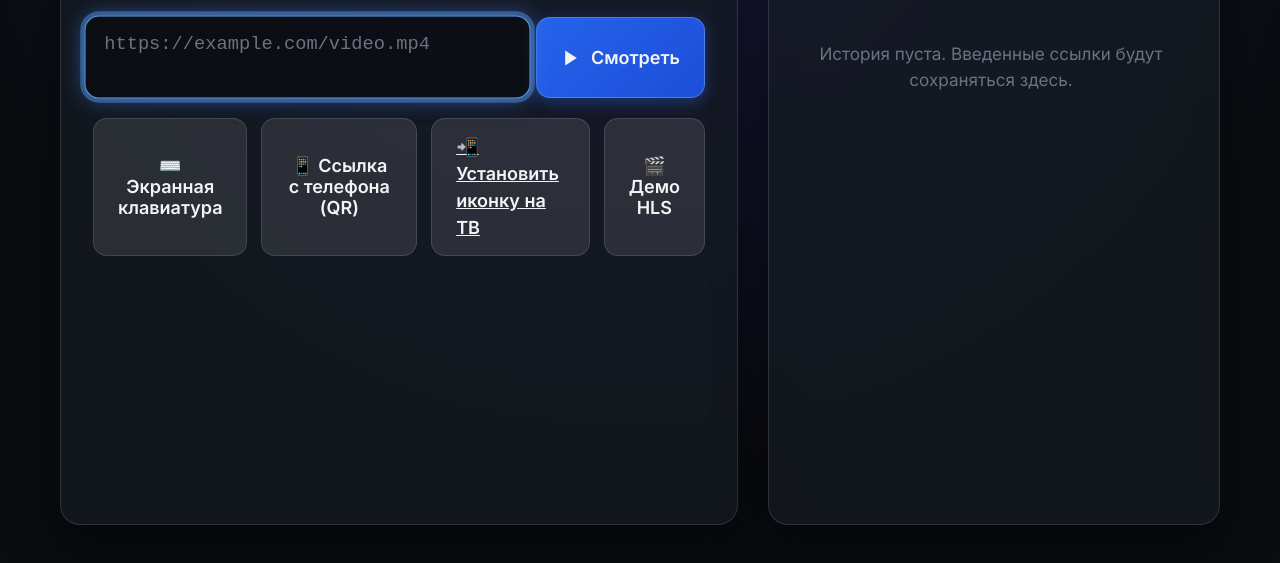
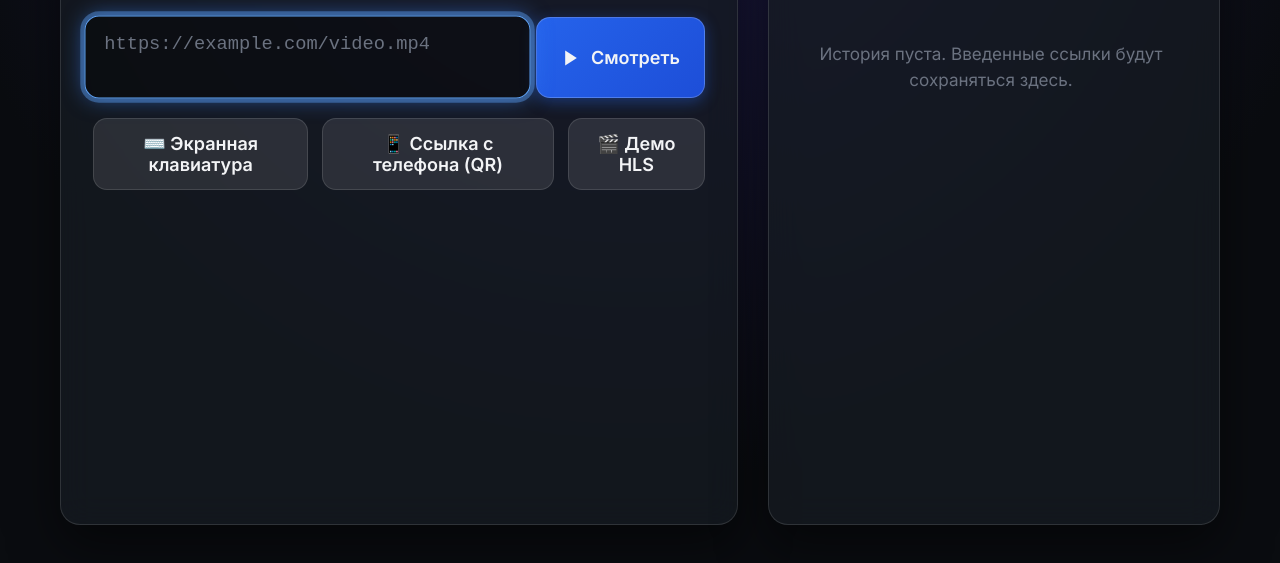
Before and after one commit to sturals/viddaplayer, a website: page index.html in a window 1280 px wide. Shown: the part 235-798 px from the top of the page. Drawn offline with nearby package versions, Linux system fonts and the light colour scheme; no server answers.

Commit message:
Remove installation button from index.html

```diff
--- a/index.html
+++ b/index.html
@@ -61,9 +61,6 @@
                         <button id="btn-qr-sync" class="btn btn-secondary focusable">
                             📱 Ссылка с телефона (QR)
                         </button>
-                        <a href="install.html" id="btn-install-link" class="btn btn-secondary focusable" title="Добавить иконку плеера на рабочий стол ТВ">
-                            📲 Установить иконку на ТВ
-                        </a>
                         <button id="btn-paste-demo" class="btn btn-secondary focusable" title="Тестовое видео HLS">
                             🎬 Демо HLS
                         </button>
```
